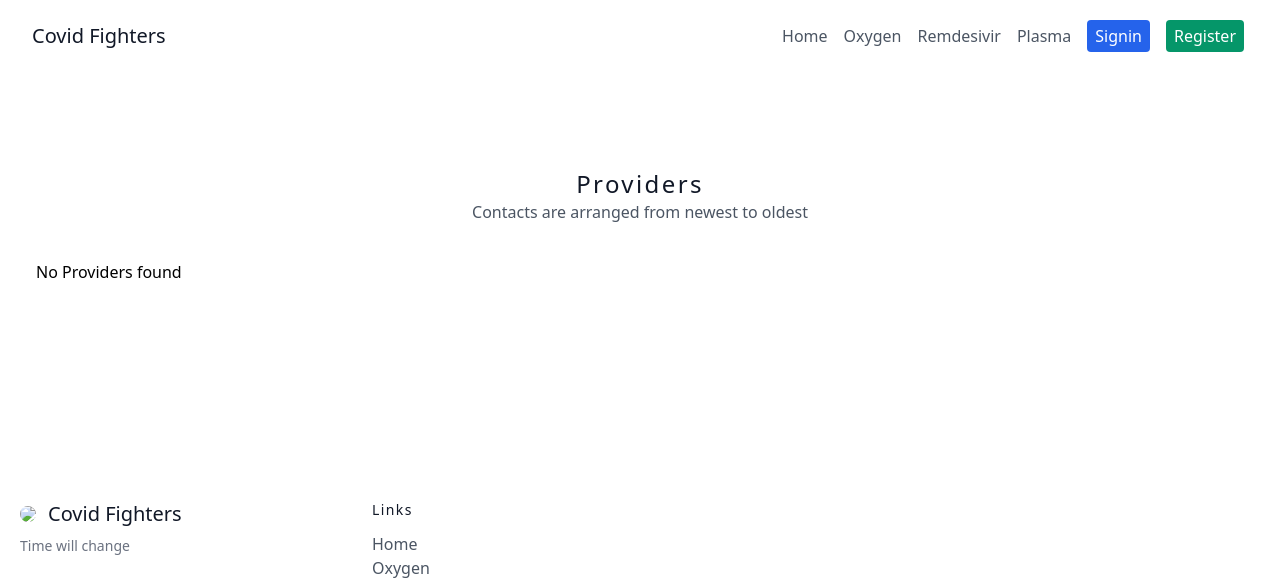
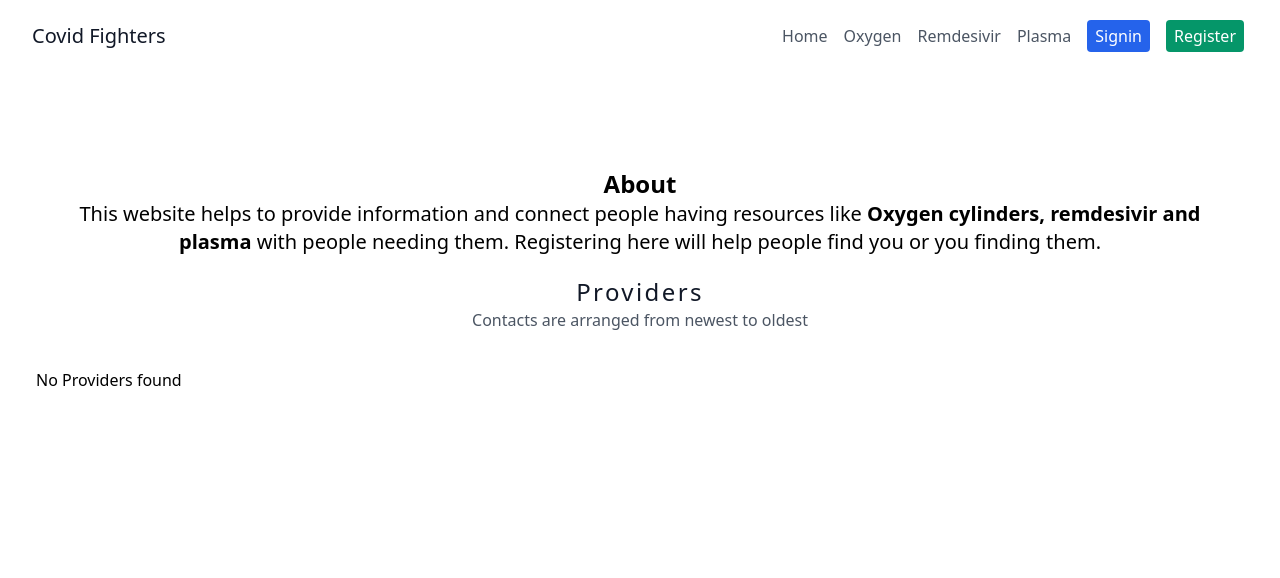
Before and after one commit to TANMAY007100/covid-helpers, a Django app: page / in a window 1280 px wide. Shown: the top 578 px of the page. Run offline with Django 3.2, Linux system fonts and the light colour scheme; data that the repository does not hold is empty; parts of the project's set-up code (start-up, migrations or seed data) failed here and were passed over; some libraries are stand-ins or nearby versions.

Commit message:
[UPDATED] Home page - Added About text.

```diff
--- a/main/templates/home.html
+++ b/main/templates/home.html
@@ -1,5 +1,9 @@
 {% extends 'base.html' %}
 {% block page_content %}
+<div class="flex flex-col w-full mb-5 text-center">
+    <h1 class="text-2xl font-bold">About</h1>
+    <p class="text-xl">This website helps to provide information and connect people having resources like&nbsp;<span class="font-bold">Oxygen cylinders, remdesivir and plasma</span>&nbsp;with people needing them. Registering here will help people find you or you finding them.</p>
+</div>
 <div class="flex flex-col w-full mb-5 text-center">
     <h1 class="text-2xl font-medium tracking-widest text-gray-900 title-font">{{ result_title }}</h1>
     {% if request.user.is_authenticated %}
```
